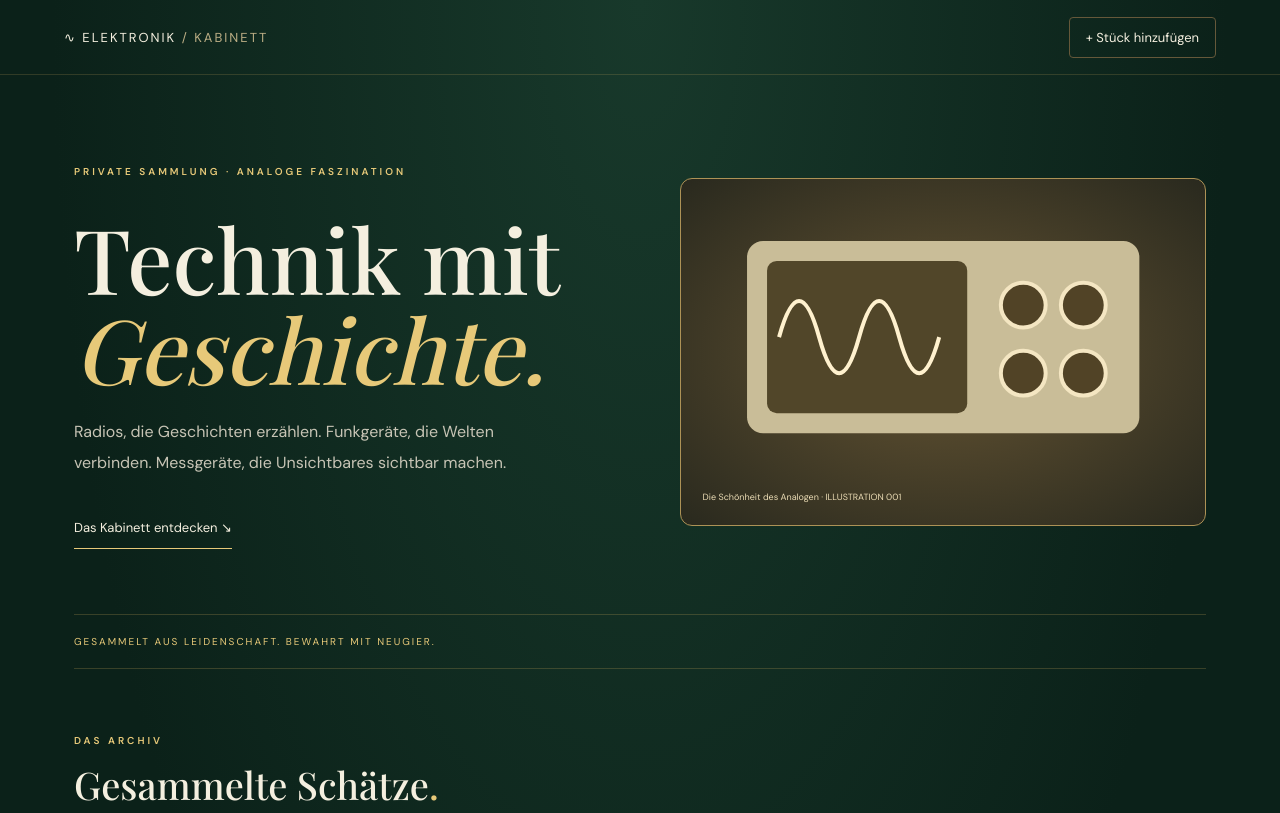
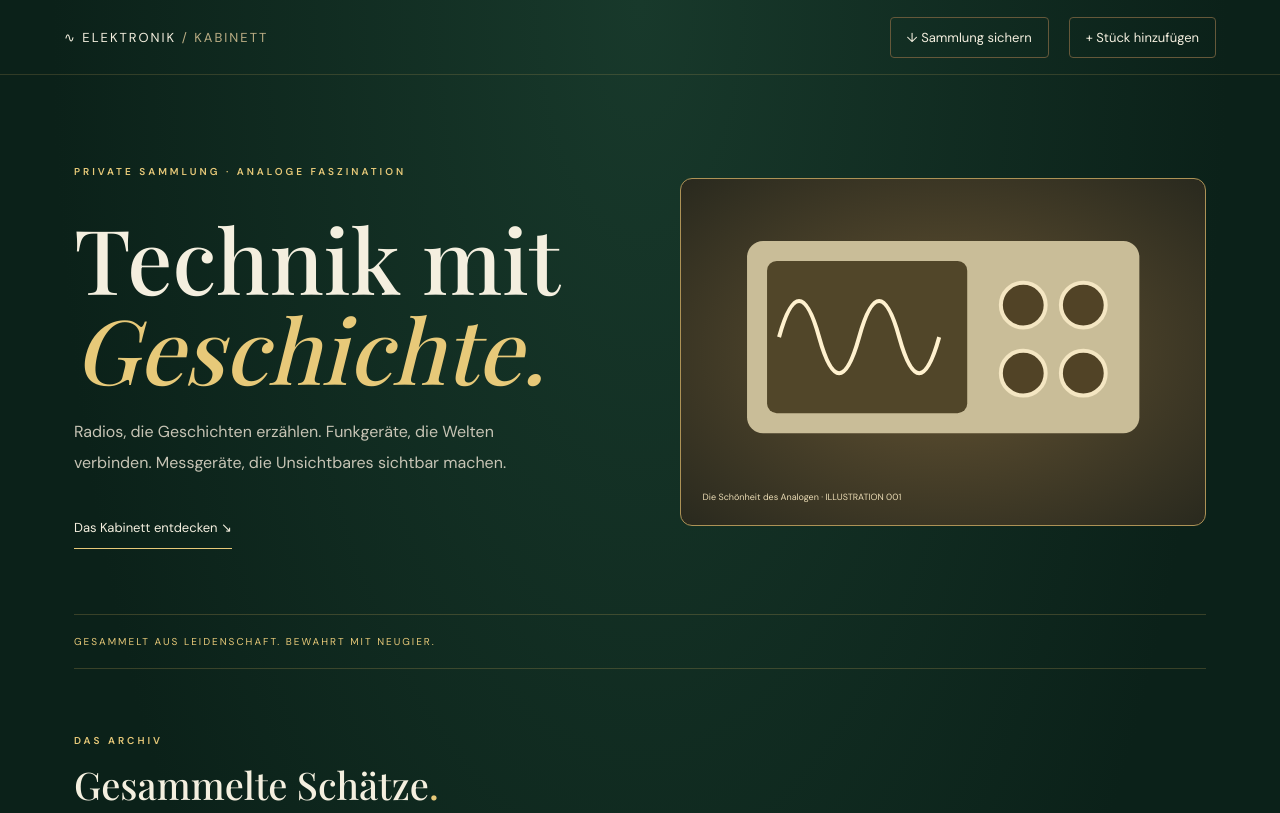
Before and after one commit to ralf-beeb/elektronik-kabinett, a plain HTML site: page index.html in a window 1280 px wide. Shown: the top 813 px of the page. Drawn offline with nearby package versions, Linux system fonts and the light colour scheme; a web font is replaced by a local one.

Commit message:
Add collection backup button

```diff
--- a/index.html
+++ b/index.html
@@ -1,6 +1,6 @@
 <!doctype html>
 <html lang="de"><head><meta charset="utf-8"><meta name="viewport" content="width=device-width,initial-scale=1"><meta name="theme-color" content="#0b2119"><title>Elektronik-Kabinett · Technik mit Geschichte</title><link rel="stylesheet" href="style.css"></head>
-<body><header><a class="brand" href="#" data-home>∿ ELEKTRONIK <i>/ KABINETT</i></a><nav><a href="#" data-home id="home" hidden>⌂ Home</a><button id="add">+ Stück hinzufügen</button></nav></header>
+<body><header><a class="brand" href="#" data-home>∿ ELEKTRONIK <i>/ KABINETT</i></a><nav><a href="#" data-home id="home" hidden>⌂ Home</a><button id="export" type="button">↓ Sammlung sichern</button><button id="add">+ Stück hinzufügen</button></nav></header>
 <main><section id="landing"><section class="hero"><div><p class="eyebrow">PRIVATE SAMMLUNG · ANALOGE FASZINATION</p><h1>Technik mit<br><em>Geschichte.</em></h1><p class="lead">Radios, die Geschichten erzählen. Funkgeräte, die Welten verbinden. Messgeräte, die Unsichtbares sichtbar machen.</p><a class="discover" href="#categories">Das Kabinett entdecken ↘</a></div><div class="art"><svg viewBox="0 0 600 340" role="img" aria-label="Illustration eines Oszilloskops"><rect x="55" y="50" width="490" height="240" rx="20" fill="#c9bd98"/><rect x="80" y="75" width="250" height="190" rx="12" fill="#514629"/><path d="M95 170 Q120 80 145 170 T195 170 T245 170 T295 170" fill="none" stroke="#fff1ce" stroke-width="5"/><g fill="#514326" stroke="#f4e6c2" stroke-width="5"><circle cx="400" cy="130" r="28"/><circle cx="475" cy="130" r="28"/><circle cx="400" cy="215" r="28"/><circle cx="475" cy="215" r="28"/></g></svg><small>Die Schönheit des Analogen · ILLUSTRATION 001</small></div></section><div class="status">GESAMMELT AUS LEIDENSCHAFT. BEWAHRT MIT NEUGIER.</div><section id="categories"><p class="eyebrow">DAS ARCHIV</p><h2>Gesammelte Schätze<span>.</span></h2><p class="muted">Sieben Bereiche zum Entdecken</p><div id="tiles" class="tiles"></div></section></section>
 <section id="category" hidden><p class="eyebrow">DAS ARCHIV</p><h1 id="catTitle"></h1><p id="catDesc" class="lead"></p><div class="toolbar"><a href="#" data-home>← Zurück zum Kabinett</a><input id="search" placeholder="Diese Kategorie durchsuchen …"></div><div id="entries" class="entries"></div><div id="empty" class="empty"><h2>Noch ist dieser Bereich leer.</h2><p>Hier kannst du später deine eigenen Geräte, Fotos und Geschichten präsentieren.</p><button id="first">Erstes Stück hinzufügen</button></div></section></main><dialog id="detail"><button type="button" id="detailClose" class="close">×</button><div id="detailContent"></div></dialog>
 <footer>ELEKTRONIK / KABINETT <span>Für die Freude am Entdecken, Sammeln und Bewahren.</span></footer>
```
